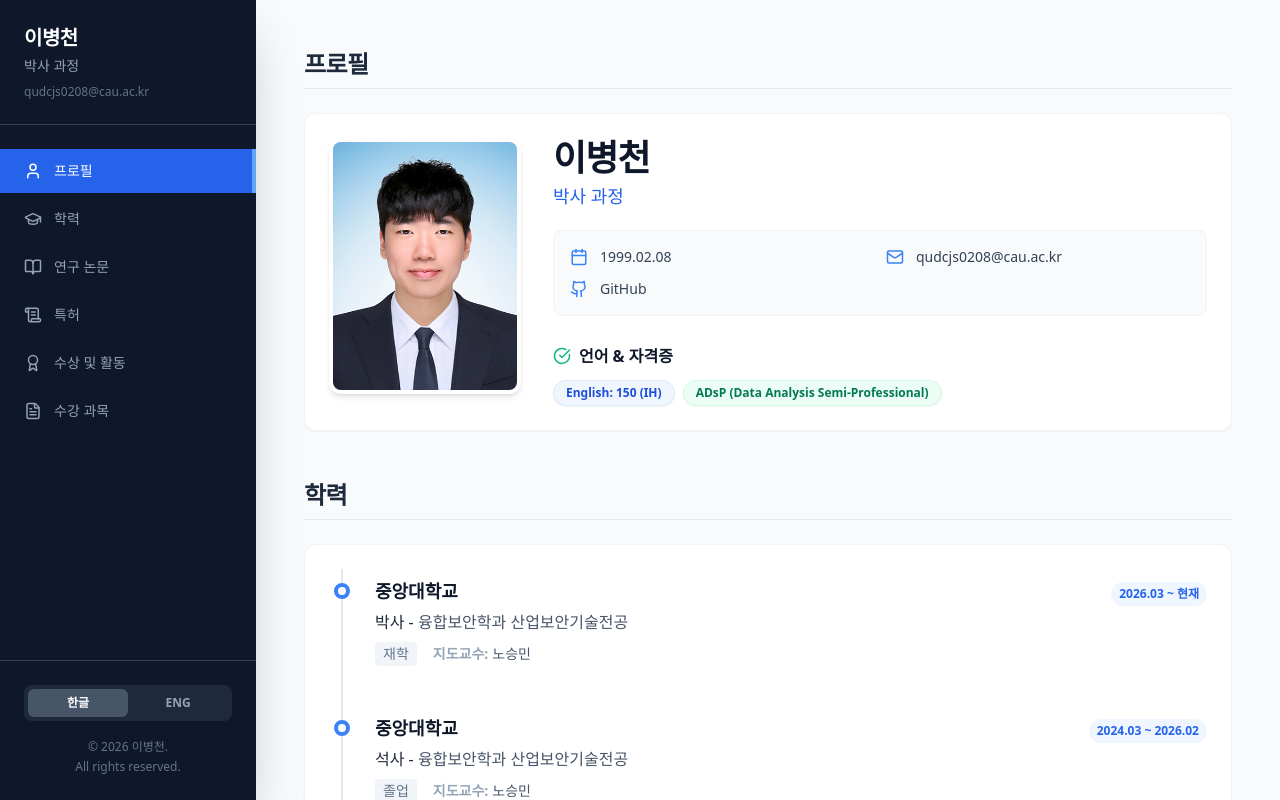
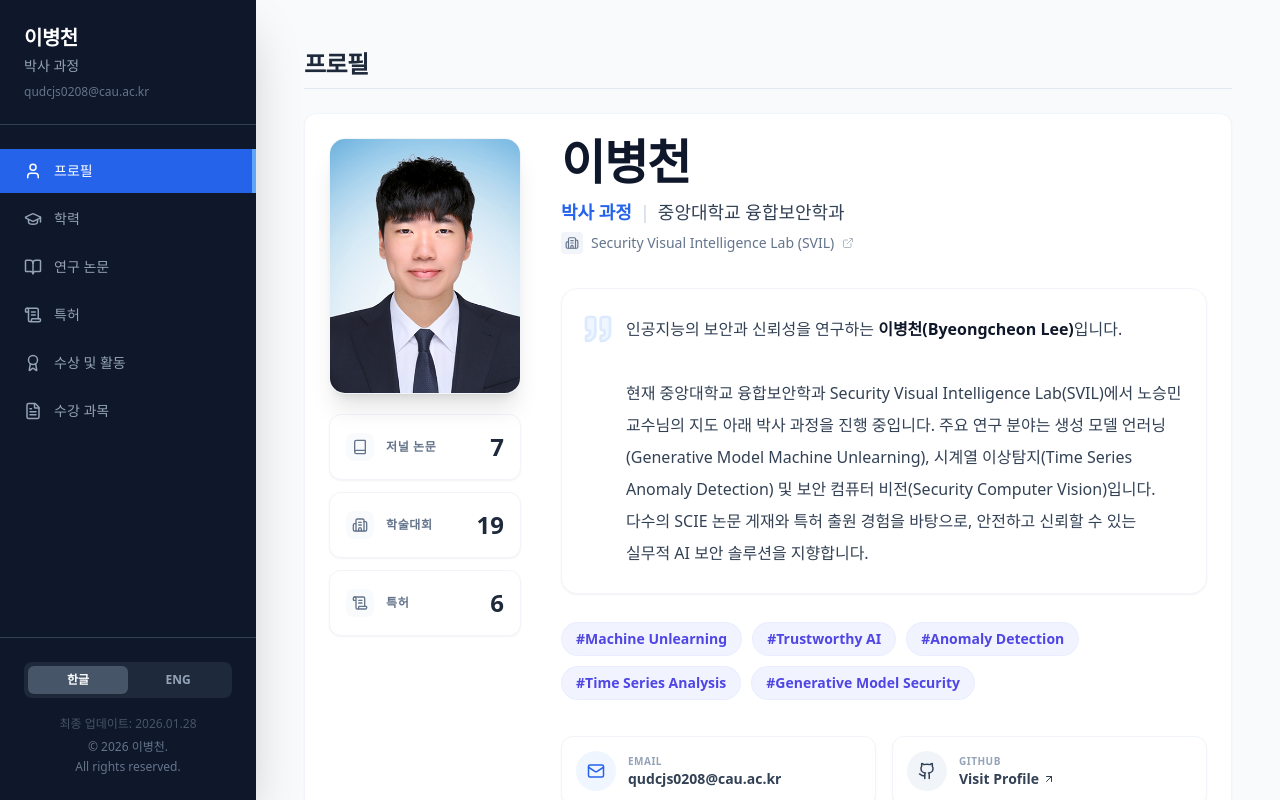
Before and after one commit to cheonbung/byeongcheon-lee-portfolio, a React (Vite) app: page / in a window 1280 px wide. Shown: the top 800 px of the page. Built offline with nearby package versions, Linux system fonts and the light colour scheme.

Commit message:
Improve profile UI: fix quote layout, update stats and tags design

```diff
--- a/src/App.tsx
+++ b/src/App.tsx
@@ -5,7 +5,7 @@ import { DATA_KO, DATA_EN } from './constants';
 import { Language } from './types';
 import {
   Mail, ExternalLink, Calendar, CheckCircle,
-  Award as AwardIcon, Book, Building2, Github, Linkedin
+  Award as AwardIcon, Book, Building2, Github, Linkedin, ScrollText, ArrowUpRight, Quote
 } from 'lucide-react';
 
 function App() {
@@ -51,6 +51,13 @@ function App() {
     });
   };
 
+  // 실적 카운트 데이터
+  const stats = [
+    { label: data.ui.stats.journals, count: data.publications.length, icon: Book },
+    { label: data.ui.stats.conferences, count: data.conferences.length, icon: Building2 },
+    { label: data.ui.stats.patents, count: data.patents.length, icon: ScrollText },
+  ];
+
   return (
     <div className="min-h-screen bg-slate-50 flex flex-col lg:flex-row font-sans text-slate-700">
       <Sidebar
@@ -66,71 +73,140 @@ function App() {
 
         {/* Profile Section */}
         <Section id="about" title={data.ui.about}>
-          <div className="flex flex-col md:flex-row gap-8 items-center md:items-start">
-            <div className="w-40 h-40 md:w-48 md:h-64 bg-slate-200 rounded-xl shadow-md overflow-hidden shrink-0 border-4 border-white">
+          <div className="flex flex-col md:flex-row gap-8 lg:gap-10 items-start">
+
+            {/* Left Column: Image & Stats */}
+            <div className="flex flex-col gap-5 shrink-0 w-full md:w-auto items-center md:items-stretch">
+              {/* Profile Image - 부드러운 그림자 적용 */}
+              <div className="w-48 h-64 bg-white rounded-2xl shadow-xl overflow-hidden border border-slate-100 relative self-center">
                 <img
                   src={data.profile.imagePath}
                   alt={data.profile.name}
                   className="w-full h-full object-cover"
                 />
               </div>
-            <div className="flex-1 space-y-5 text-center md:text-left w-full">
-              <div>
-                <h1 className="text-3xl md:text-4xl font-extrabold text-slate-900 tracking-tight">{data.profile.name}</h1>
-                <p className="text-lg text-blue-600 font-medium mt-1">{data.profile.role}</p>
+
+              {/* Stats Cards - 디자인 강화 (PC View) */}
+              <div className="hidden md:flex flex-col gap-3 w-full">
+                {stats.map((stat, idx) => {
+                  const Icon = stat.icon;
+                  return (
+                    <div key={idx} className="flex items-center justify-between bg-white border border-slate-100 p-4 rounded-xl shadow-sm hover:shadow-md hover:border-blue-100 transition-all group">
+                      <div className="flex items-center gap-3 text-slate-500 font-bold uppercase text-xs tracking-wider">
+                        <div className="p-1.5 bg-slate-50 rounded-lg group-hover:bg-blue-50 transition-colors">
+                          <Icon size={16} className="group-hover:text-blue-600" />
+                        </div>
+                        {stat.label}
+                      </div>
+                      <div className="text-2xl font-extrabold text-slate-800 group-hover:text-blue-600 transition-colors">{stat.count}</div>
+                    </div>
+                  );
+                })}
+              </div>
             </div>
 
-              <div className="grid grid-cols-1 md:grid-cols-2 gap-3 text-sm bg-slate-50 p-4 rounded-lg border border-slate-100">
-                <div className="flex items-center gap-3 justify-center md:justify-start">
-                  <Calendar size={18} className="text-blue-500" />
-                  <span>{data.profile.birthDate}</span>
+            {/* Right Column: Profile Info */}
+            <div className="flex-1 space-y-7 w-full">
+
+              {/* Header: Name, Role, Lab */}
+              <div>
+                <h1 className="text-4xl md:text-5xl font-extrabold text-slate-900 tracking-tight">{data.profile.name}</h1>
+                <div className="mt-3 space-y-1.5">
+                  <div className="flex flex-wrap items-center gap-2 text-lg">
+                    <span className="text-blue-600 font-bold">{data.profile.role}</span>
+                    <span className="text-slate-300">|</span>
+                    <span className="text-slate-700 font-medium">{data.profile.affiliation}</span>
                   </div>
-                <div className="flex items-center gap-3 justify-center md:justify-start">
-                  <Mail size={18} className="text-blue-500" />
-                  <a href={`mailto:${data.profile.email}`} className="hover:text-blue-700 transition-colors font-medium">{data.profile.email}</a>
+                  {data.profile.lab && (
+                    <a href={data.profile.labUrl} target="_blank" rel="noreferrer" className="inline-flex items-center gap-2 text-slate-500 hover:text-blue-600 transition-colors font-medium group text-sm">
+                      <div className="p-1 bg-slate-100 rounded group-hover:bg-blue-50 transition-colors"><Building2 size={14} /></div>
+                      <span>{data.profile.lab}</span>
+                      <ExternalLink size={12} className="opacity-50 group-hover:opacity-100" />
+                    </a>
+                  )}
                 </div>
-                {/* Website Link */}
-                {data.profile.website !== '-' && (
-                  <div className="flex items-center gap-3 justify-center md:justify-start">
-                    <ExternalLink size={18} className="text-blue-500" />
-                    <a href={data.profile.website} target="_blank" rel="noreferrer" className="hover:text-blue-700 transition-colors">Website</a>
+              </div>
+
+              {/* Bio (Self Introduction) - [수정됨] 아이콘과 텍스트 분리 */}
+              <div className="relative bg-white p-6 rounded-2xl border border-slate-100 shadow-sm">
+                <Quote className="absolute top-6 left-5 text-blue-100 w-8 h-8 fill-blue-50" />
+                {/* pl-10을 주어 텍스트가 아이콘을 피하도록 설정 */}
+                <div className="relative z-10 text-slate-700 leading-8 text-base break-keep pl-10">
+                  {data.profile.bio}
+                </div>
+              </div>
+
+              {/* Research Interests Tags - 디자인 다듬기 */}
+              <div className="flex flex-wrap gap-2.5">
+                {data.profile.interests.map((interest, idx) => (
+                  <span key={idx} className="px-3.5 py-1.5 bg-indigo-50/80 text-indigo-600 rounded-full text-sm font-semibold border border-indigo-100/50 hover:bg-indigo-100 transition-colors cursor-default">
+                    #{interest}
+                  </span>
+                ))}
+              </div>
+
+              {/* Contact & Info Box */}
+              <div className="grid grid-cols-1 sm:grid-cols-2 gap-4 pt-2">
+                <div className="flex items-center gap-3 p-3.5 rounded-xl border border-slate-100 bg-white shadow-sm hover:border-blue-100 transition-all">
+                  <div className="w-10 h-10 rounded-full bg-blue-50 flex items-center justify-center text-blue-600 shrink-0">
+                    <Mail size={18} />
+                  </div>
+                  <div className="flex flex-col min-w-0">
+                    <span className="text-[10px] text-slate-400 font-bold uppercase tracking-wider">Email</span>
+                    <a href={`mailto:${data.profile.email}`} className="text-sm font-bold text-slate-700 hover:text-blue-600 truncate">{data.profile.email}</a>
+                  </div>
+                </div>
+
+                {data.profile.github && (
+                  <div className="flex items-center gap-3 p-3.5 rounded-xl border border-slate-100 bg-white shadow-sm hover:border-blue-100 transition-all">
+                    <div className="w-10 h-10 rounded-full bg-slate-100 flex items-center justify-center text-slate-700 shrink-0">
+                      <Github size={18} />
+                    </div>
+                    <div className="flex flex-col">
+                      <span className="text-[10px] text-slate-400 font-bold uppercase tracking-wider">GitHub</span>
+                      <a href={data.profile.github} target="_blank" rel="noreferrer" className="text-sm font-bold text-slate-700 hover:text-blue-600 flex items-center gap-1">
+                        Visit Profile <ArrowUpRight size={12} />
+                      </a>
+                    </div>
                   </div>
                 )}
 
-                {/* GitHub Link */}
-                {data.profile.github && (
-                  <div className="flex items-center gap-3 justify-center md:justify-start">
-                    <Github size={18} className="text-blue-500" />
-                    <a href={data.profile.github} target="_blank" rel="noreferrer" className="hover:text-blue-700 transition-colors">GitHub</a>
+                <div className="flex items-start gap-3 p-4 rounded-xl border border-slate-100 bg-white shadow-sm sm:col-span-2">
+                  <div className="w-10 h-10 rounded-full bg-emerald-50 flex items-center justify-center text-emerald-600 shrink-0 mt-0.5">
+                    <CheckCircle size={18} />
                   </div>
-                )}
-
-                {/* LinkedIn Link (Placeholder check) */}
-                {data.profile.linkedin && data.profile.linkedin !== '-' && (
-                  <div className="flex items-center gap-3 justify-center md:justify-start">
-                    <Linkedin size={18} className="text-blue-500" />
-                    <a href={data.profile.linkedin} target="_blank" rel="noreferrer" className="hover:text-blue-700 transition-colors">LinkedIn</a>
-                  </div>
-                )}
-              </div>
-
-              <div className="pt-2">
-                <h3 className="font-semibold text-slate-900 mb-3 flex items-center justify-center md:justify-start gap-2">
-                  <CheckCircle size={18} className="text-emerald-500" /> {data.ui.languages} & {data.ui.certifications}
-                </h3>
-                <div className="flex flex-wrap gap-2 justify-center md:justify-start">
+                  <div className="flex flex-col w-full">
+                    <span className="text-[10px] text-slate-400 font-bold uppercase tracking-wider mb-2">Languages & Certifications</span>
+                    <div className="flex flex-wrap gap-2">
                       {data.languages.map((lang, idx) => (
-                    <span key={idx} className="px-3 py-1 bg-blue-50 text-blue-700 rounded-full text-xs font-semibold border border-blue-100 shadow-sm">
-                      {lang.name}: {lang.score}
+                        <span key={idx} className="px-2.5 py-1 bg-slate-50 text-slate-700 rounded-md text-xs font-semibold border border-slate-200">
+                          {lang.name}: <span className="text-blue-600">{lang.score}</span>
                         </span>
                       ))}
                       {data.certifications.map((cert, idx) => (
-                    <span key={idx} className="px-3 py-1 bg-emerald-50 text-emerald-700 rounded-full text-xs font-semibold border border-emerald-100 shadow-sm">
+                        <span key={idx} className="px-2.5 py-1 bg-slate-50 text-slate-700 rounded-md text-xs font-semibold border border-slate-200">
                           {cert.name}
                         </span>
                       ))}
                     </div>
                   </div>
+                </div>
+              </div>
+
+              {/* Stats for Mobile only */}
+              <div className="grid grid-cols-3 gap-3 md:hidden pt-4 border-t border-slate-100">
+                {stats.map((stat, idx) => {
+                  const Icon = stat.icon;
+                  return (
+                    <div key={idx} className="bg-white p-3 rounded-xl text-center border border-slate-100 shadow-sm">
+                      <div className="flex justify-center mb-1 text-slate-400"><Icon size={20} /></div>
+                      <div className="text-2xl font-extrabold text-blue-600">{stat.count}</div>
+                      <div className="text-[10px] text-slate-500 font-bold uppercase">{stat.label}</div>
+                    </div>
+                  );
+                })}
+              </div>
+
             </div>
           </div>
         </Section>
@@ -228,7 +304,7 @@ function App() {
             {data.patents.map((patent, idx) => (
               <div key={idx} className="flex flex-col md:flex-row gap-5 p-5 border border-slate-100 rounded-xl bg-white shadow-sm hover:shadow-md transition-all">
                 <div className="shrink-0">
-                  <div className={`w-12 h-12 rounded-xl flex items-center justify-center font-bold text-white text-sm shadow-sm ${patent.type === 'PCT' ? 'bg-indigo-500' : 'bg-slate-500'
+                  <div className={`w-auto px-3 min-w-[3rem] h-12 rounded-xl flex items-center justify-center font-bold text-white text-sm shadow-sm ${patent.type === 'PCT' ? 'bg-indigo-500' : 'bg-slate-500'
                     }`}>
                     {patent.type}
                   </div>
--- a/src/components/Sidebar.tsx
+++ b/src/components/Sidebar.tsx
@@ -102,6 +102,7 @@ const Sidebar: React.FC<SidebarProps> = ({
             </button>
           </div>
           <div className="text-xs text-slate-500 text-center leading-relaxed">
+            <span className="block mb-1 text-slate-600">{data.ui.lastUpdated}: {data.ui.lastUpdatedDate}</span>
             &copy; {new Date().getFullYear()} {data.profile.name}.
             <br /> All rights reserved.
           </div>
--- a/src/constants.tsx
+++ b/src/constants.tsx
@@ -1,3 +1,4 @@
+import React from 'react';
 import { PortfolioData } from './types';
 
 // =============================================================================
@@ -22,6 +23,14 @@ const COMMON_CERTIFICATIONS = [
   }
 ];
 
+const COMMON_INTERESTS = [
+  "Machine Unlearning",
+  "Trustworthy AI",
+  "Anomaly Detection",
+  "Time Series Analysis",
+  "Generative Model Security"
+];
+
 // =============================================================================
 // KOREAN DATA (DATA_KO)
 // =============================================================================
@@ -42,18 +51,36 @@ export const DATA_KO: PortfolioData = {
     confPresentations: "학술대회 발표",
     gradCourses: "대학원",
     undergradCourses: "학부",
-    designedBy: "Designed for academic presentation."
+    designedBy: "Designed for academic presentation.",
+    lastUpdated: "최종 업데이트",
+    lastUpdatedDate: "2026.01.28",
+    stats: {
+      journals: "저널 논문",
+      conferences: "학술대회",
+      patents: "특허"
+    }
   },
   profile: {
     name: "이병천",
     role: "박사 과정",
+    affiliation: "중앙대학교 융합보안학과",
+    lab: "Security Visual Intelligence Lab (SVIL)",
+    labUrl: "https://security-visual-intelligence-lab-ho.vercel.app/",
     birthDate: "1999.02.08",
     email: "qudcjs0208@cau.ac.kr",
     website: "-",
     phone: "-",
     imagePath: "/images/profile.jpg",
     github: "https://github.com/cheonbung",
-    linkedin: "-"
+    linkedin: "-",
+    interests: COMMON_INTERESTS,
+    bio: (
+      <>
+        인공지능의 보안과 신뢰성을 연구하는 <strong className="text-slate-900 font-bold">이병천(Byeongcheon Lee)</strong>입니다.
+        <br /><br />
+        현재 중앙대학교 융합보안학과 Security Visual Intelligence Lab(SVIL)에서 노승민 교수님의 지도 아래 박사 과정을 진행 중입니다. 주요 연구 분야는 생성 모델 언러닝(Generative Model Machine Unlearning), 시계열 이상탐지(Time Series Anomaly Detection) 및 보안 컴퓨터 비전(Security Computer Vision)입니다. 다수의 SCIE 논문 게재와 특허 출원 경험을 바탕으로, 안전하고 신뢰할 수 있는 실무적 AI 보안 솔루션을 지향합니다.
+      </>
+    )
   },
   education: [
     {
@@ -338,7 +365,7 @@ export const DATA_KO: PortfolioData = {
       title: "Multimedia Big Data Analytics: A Survey and Data Analytics for Bioinformatics and Biomedical Discoveries",
       authors: ["B. Lee", "E. Kim", "Y. Lee", "J. Seo", "J. Moon"],
       journalOrConference: "한국전자거래학회 2022 추계학술대회",
-      note: "우수논문상 수상"
+      note: "Best Paper Award"
     },
     {
       date: "2022.12.16",
@@ -427,18 +454,36 @@ export const DATA_EN: PortfolioData = {
     confPresentations: "Conference Presentations",
     gradCourses: "Graduate",
     undergradCourses: "Undergraduate",
-    designedBy: "Designed for academic presentation."
+    designedBy: "Designed for academic presentation.",
+    lastUpdated: "Last Updated",
+    lastUpdatedDate: "2026.01.28",
+    stats: {
+      journals: "Journals",
+      conferences: "Conferences",
+      patents: "Patents"
+    }
   },
   profile: {
     name: "Byeongcheon Lee",
     role: "Ph.D. Student",
+    affiliation: "Dept. of Convergence Security, Chung-Ang Univ.",
+    lab: "Security Visual Intelligence Lab (SVIL)",
+    labUrl: "https://security-visual-intelligence-lab-ho.vercel.app/",
     birthDate: "1999.02.08",
     email: "qudcjs0208@cau.ac.kr",
     website: "-",
     phone: "-",
     imagePath: "/images/profile.jpg",
     github: "https://github.com/cheonbung",
-    linkedin: "-"
+    linkedin: "-",
+    interests: COMMON_INTERESTS,
+    bio: (
+      <>
+        I am <strong className="text-slate-900 font-bold">Byeongcheon Lee</strong>, a researcher dedicated to the Security and Trustworthiness of AI.
+        <br /><br />
+        I am currently a Ph.D. student at <strong className="text-slate-900 font-bold">Security Visual Intelligence Lab (SVIL)</strong>, Chung-Ang University, advised by Prof. Seungmin Rho. My primary research interests include Generative Model Machine Unlearning, Time Series Anomaly Detection, and <strong className="text-slate-900 font-bold">Security Computer Vision</strong>. Building on my experience with multiple SCIE publications and patent applications, I aim to develop secure and reliable practical AI security solutions.
+      </>
+    )
   },
   education: [
     {
--- a/src/types.ts
+++ b/src/types.ts
@@ -1,3 +1,5 @@
+import React from 'react';
+
 export type Language = 'KO' | 'EN';
 
 export interface BaseData {
@@ -78,13 +80,18 @@ export interface Award {
 export interface Profile {
   name: string;
   role?: string;
+  affiliation?: string; // [추가] 소속 (학과 등)
+  lab?: string;         // 연구실 이름
+  labUrl?: string;      // 연구실 링크
   birthDate: string;
   email: string;
   website: string;
   phone: string;
   imagePath: string;
-  github: string;   // 추가됨
-  linkedin: string; // 추가됨
+  github: string;
+  linkedin: string;
+  interests: string[];
+  bio: React.ReactNode; // [수정] string -> React.ReactNode (줄바꿈/볼드 처리를 위해)
 }
 
 export interface UIStrings {
@@ -103,6 +110,13 @@ export interface UIStrings {
   gradCourses: string;
   undergradCourses: string;
   designedBy: string;
+  lastUpdated: string;
+  lastUpdatedDate: string;
+  stats: {
+    journals: string;
+    conferences: string;
+    patents: string;
+  }
 }
 
 export interface PortfolioData {
```
Lines whose indentation alone changed are shown as unchanged.
